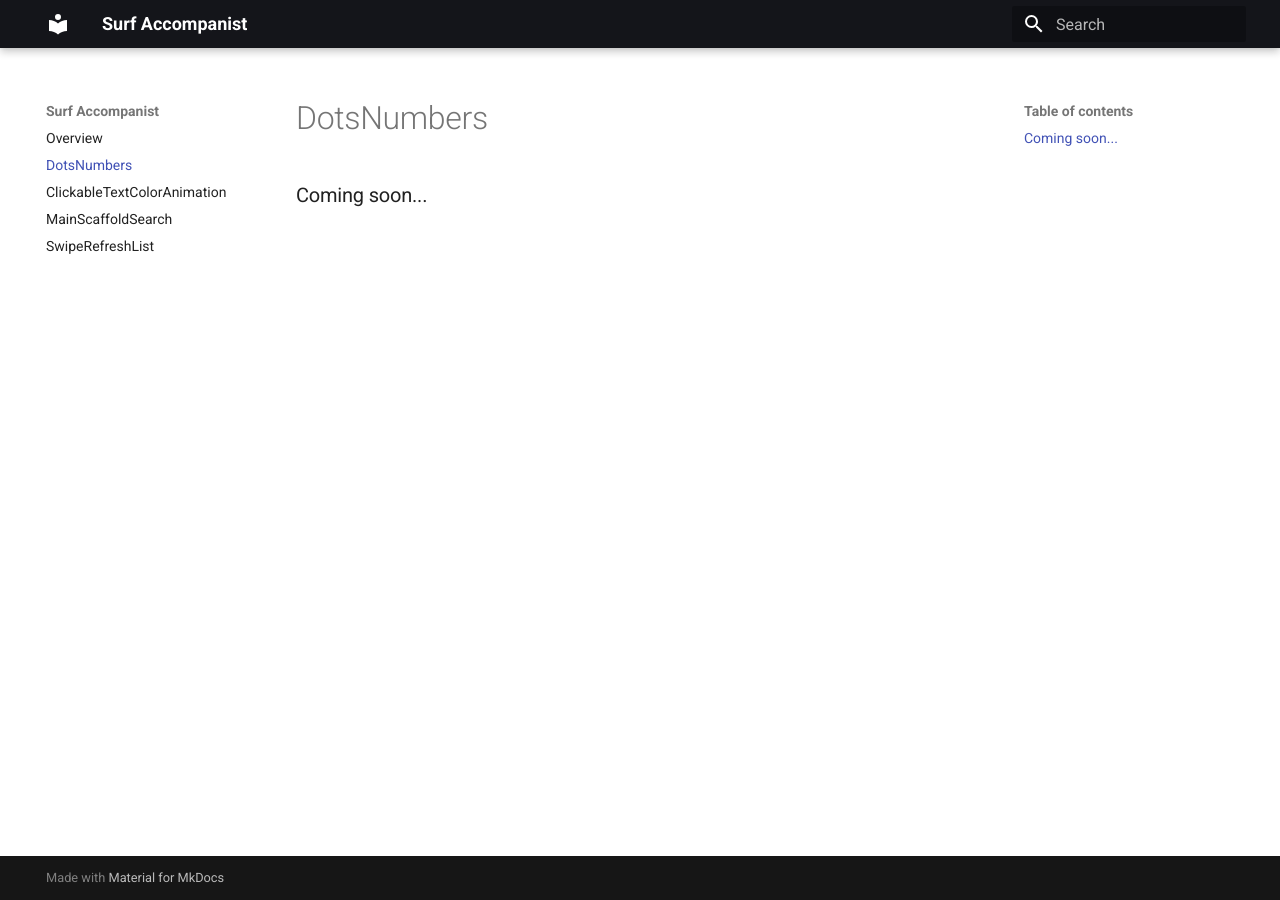
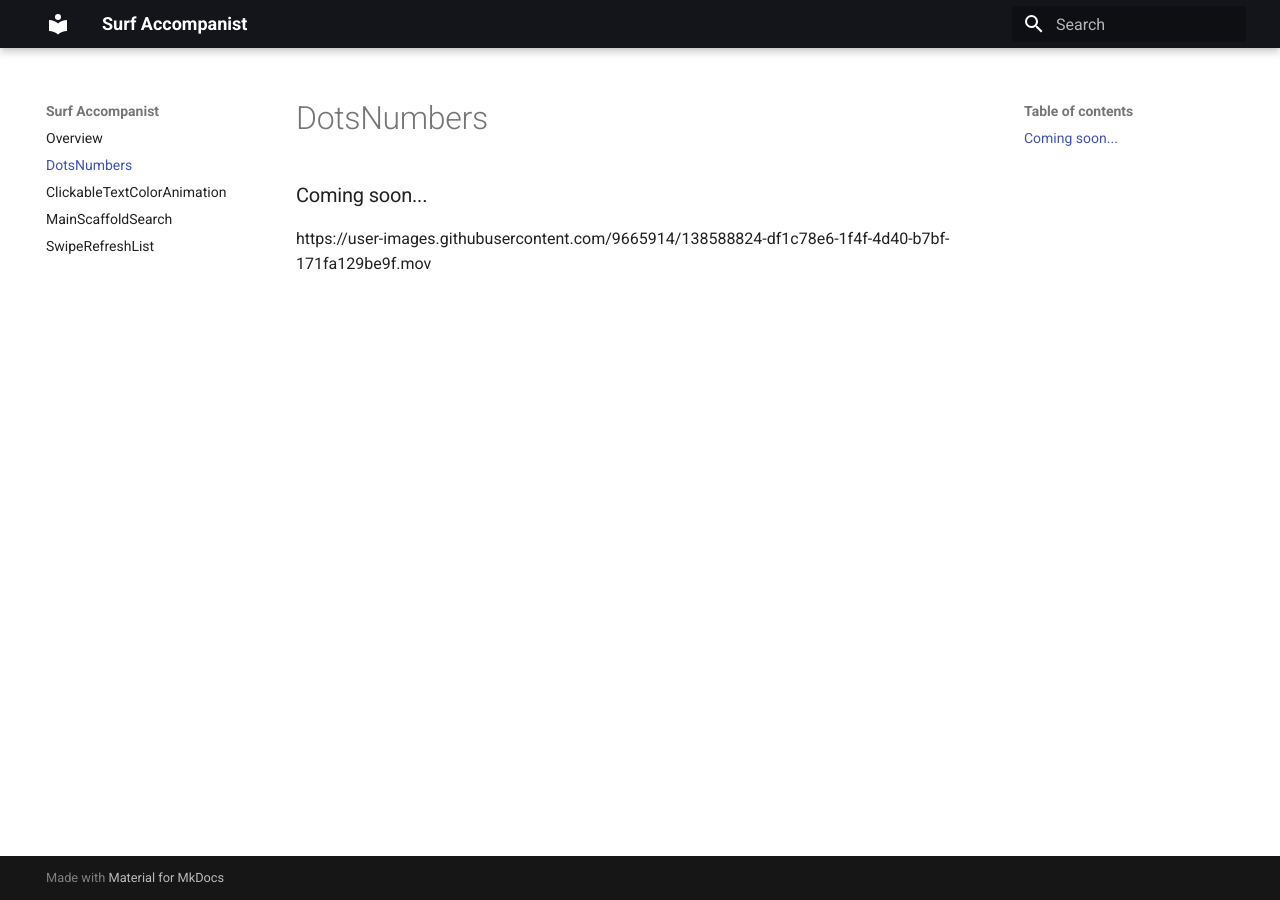
Before and after one commit to keygenqt/keygenqt-accompanist, an MkDocs documentation site: the page built from docs/DotsNumbers.md, in a window 1280 px wide. Built offline with MkDocs 1.6.1 and Material for MkDocs 9.7.7, drawn with Linux system fonts in a browser that asks for light colours; some of the changed lines change nothing that is shown.

Commit message:
Add video

```diff
--- a/docs/DotsNumbers.md
+++ b/docs/DotsNumbers.md
@@ -1 +1,3 @@
 ### Coming soon...
+
+https://user-images.githubusercontent.com/9665914/138588824-df1c78e6-1f4f-4d40-b7bf-171fa129be9f.mov
```
